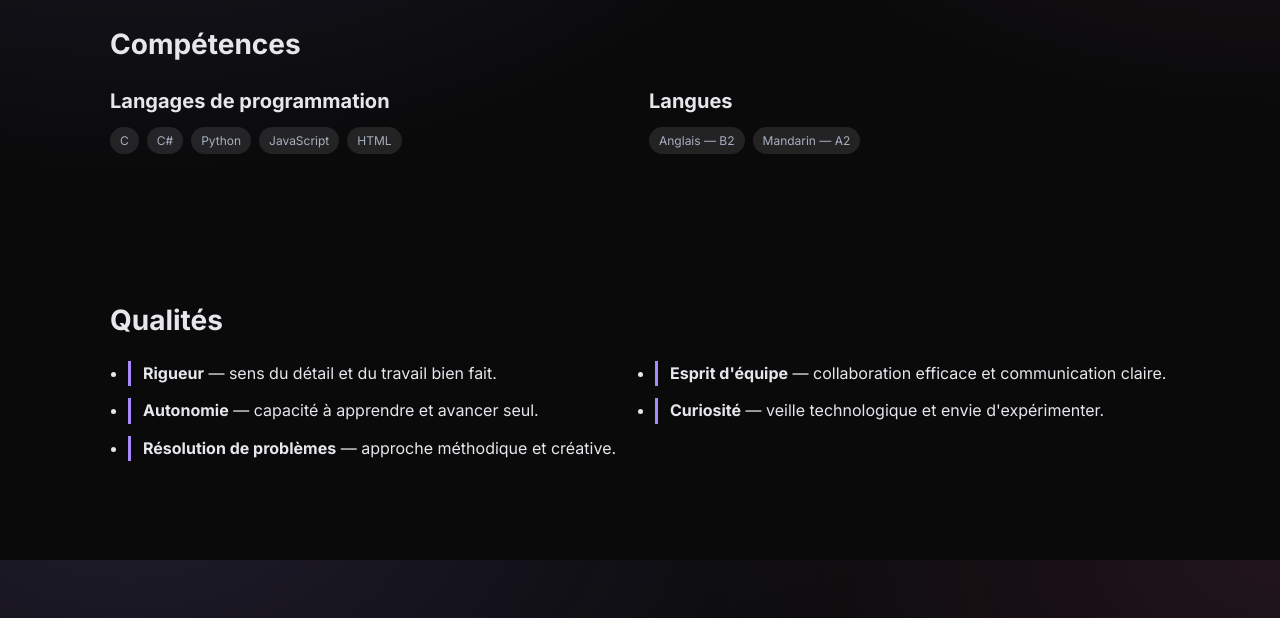
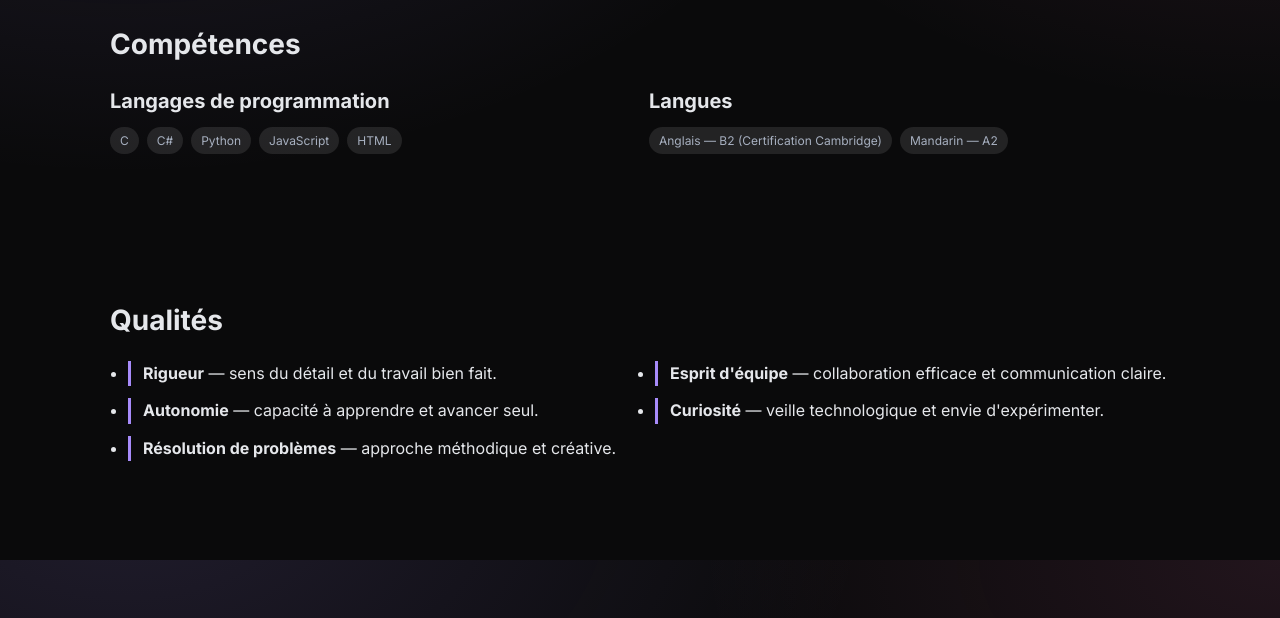
Before and after one commit to JPAVV/PORTFOLIO, a plain HTML site: page index.html in a window 1280 px wide. Shown: the part 2640-3258 px from the top of the page. Drawn offline with Linux system fonts and the light colour scheme.

Commit message:
Update index.html

```diff
--- a/index.html
+++ b/index.html
@@ -147,7 +147,7 @@
           <div>
             <h3>Langues</h3>
             <ul class="tags">
-              <li>Anglais — B2</li><li>Mandarin — A2</li>
+              <li>Anglais — B2 (Certification Cambridge)</li><li>Mandarin — A2</li>
             </ul>
           </div>
         </div>
```
